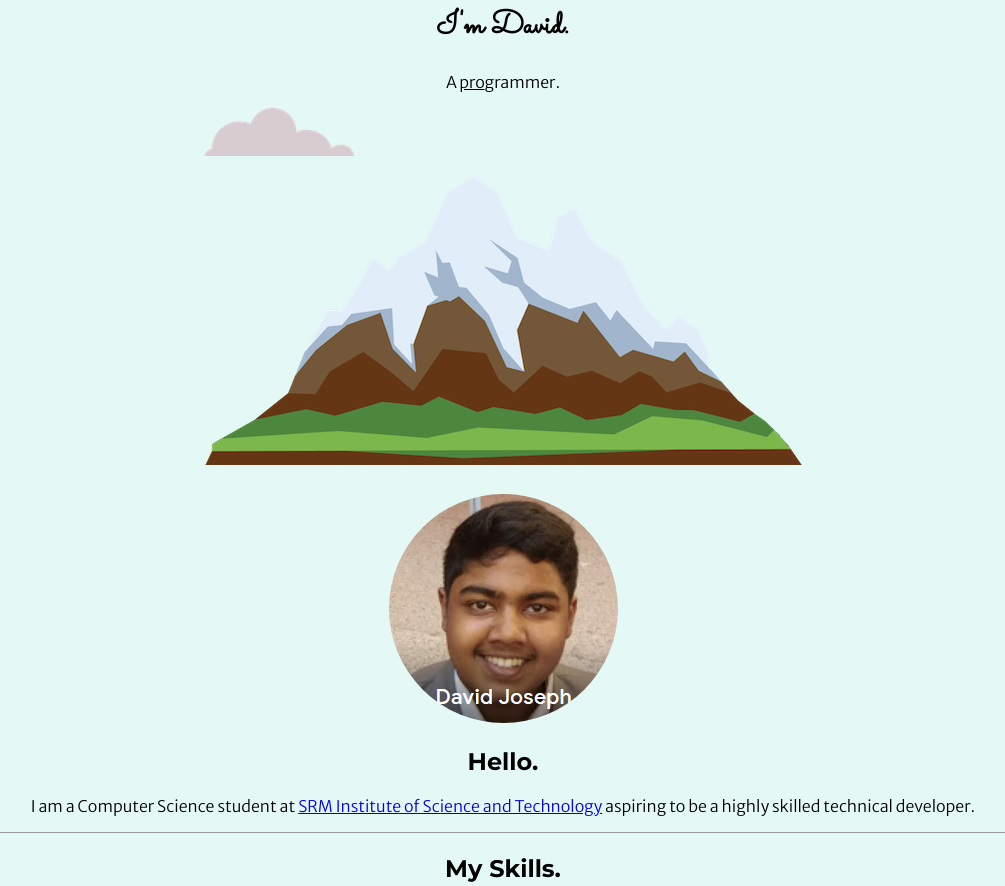
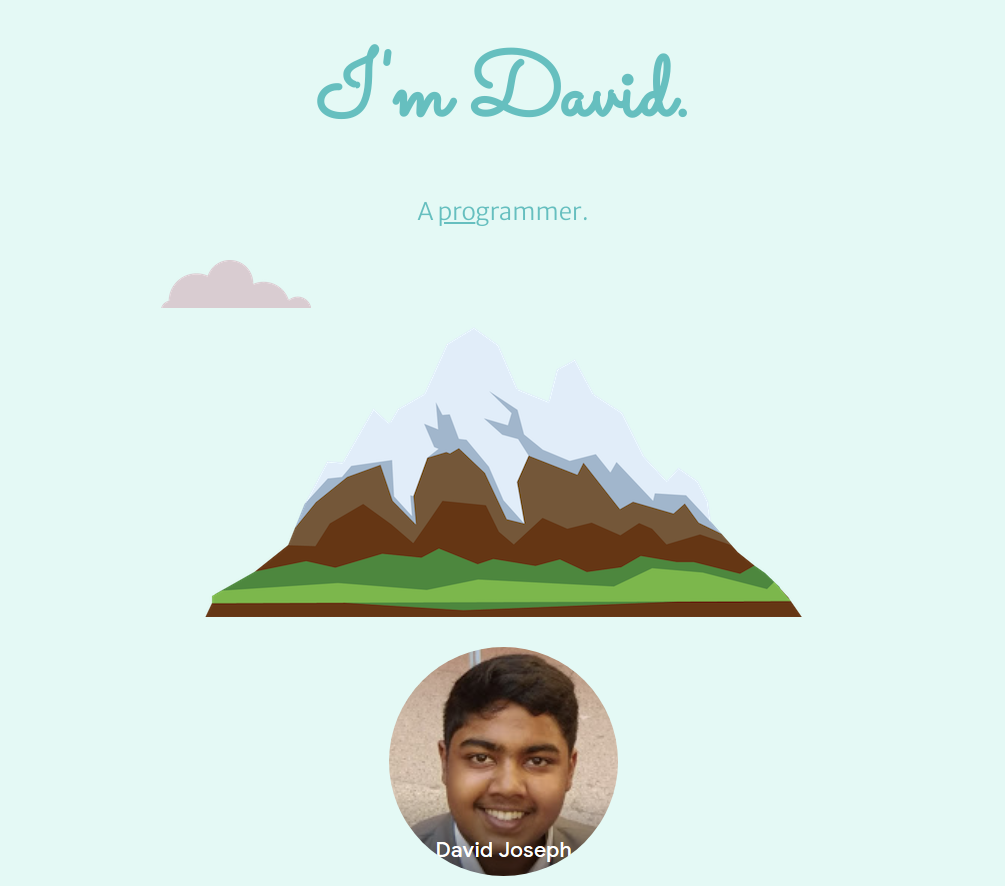
Before and after one commit to DEEJ4Y/Stylized-Personal-Website, a plain HTML site: page index.html in a window 1280 px wide. Shown: the part 198-1084 px from the top of the page, without its empty margins (137-1142 px from the left). Drawn offline with Linux system fonts and the light colour scheme.

Commit message:
Added colour to text

```diff
--- a/css/styles.css
+++ b/css/styles.css
@@ -10,14 +10,25 @@ body {
 
 h1 {
   font-family: "Sacramento", cursive;
+  font-size: 562.5%;
+  color: #66bfbf;
+  margin: 50px auto 0 auto;
 }
 
 h2 {
   font-family: "Montserrat", sans-serif;
+  color: #66bfbf;
+  font-weight: normal;
+  line-height: 2;
 }
 
 h3 {
   font-family: "Montserrat", sans-serif;
+  color: #11999e;
+}
+
+a {
+  color: #11999e;
 }
 
 .skill-img {
@@ -48,6 +59,11 @@ h3 {
   left: 18%;
 }
 
+.bottom-cloud {
+  position: absolute;
+  right: 65%;
+}
+
 #copyright {
   margin-bottom: 0px;
 }
@@ -59,6 +75,10 @@ h3 {
 #mountain {
   padding-bottom: 2%;
 }
-.bottom-cloud {
-  position: absolute;
+
+#intro {
+  font-size: 1.5rem;
+  color: #66bfbf;
+  font-weight: normal;
+  line-height: 2;
 }
```
